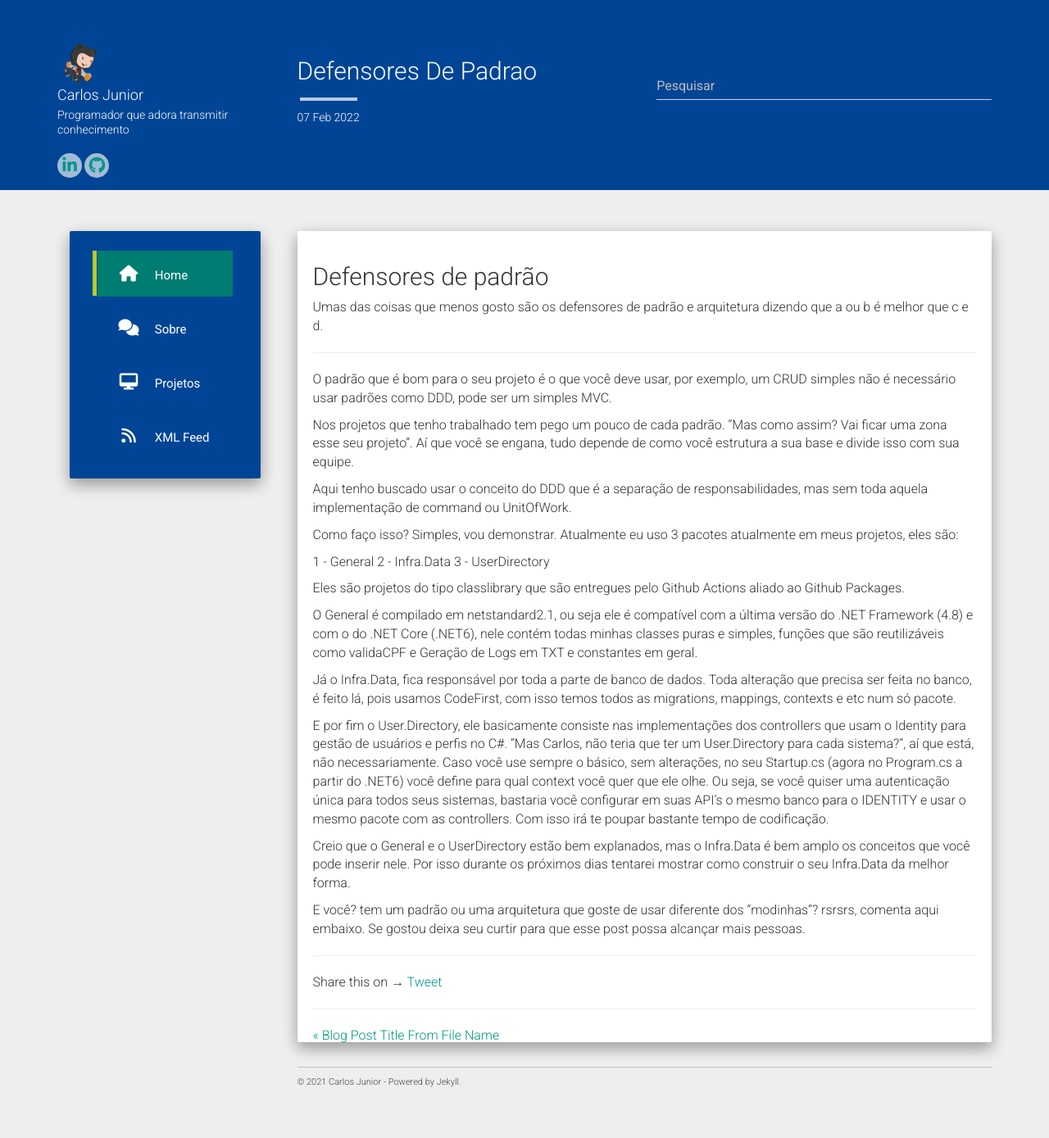
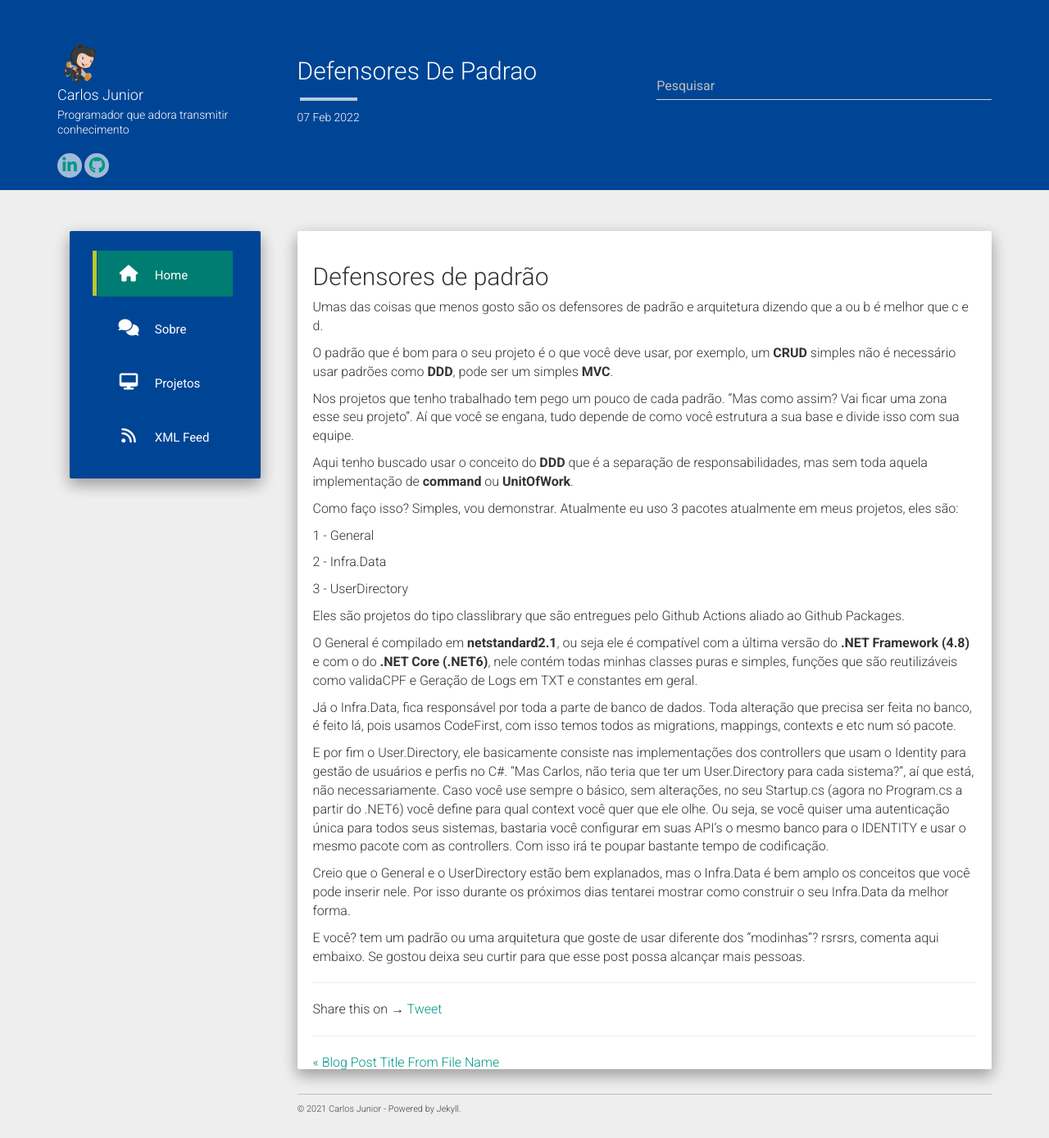
Before and after one commit to carlosdealmeida/carlosdealmeida.github.io, a Jekyll site: the page built from _posts/2022-02-07-defensores-de-padrao.md, in a window 1280 px wide. Shown: the whole page at 82% size. Built offline with Jekyll 4.4.1, drawn with Linux system fonts in a browser that asks for light colours; nearby versions of some CDN libraries; our own code applies the rules of GitHub Pages for plain Markdown files; comment, search, counter and statistics services are not loaded; before the commit the page ends 1356 px from its top, so only the background shows below that.

Commit message:
Acerto da formatação

```diff
--- a/_posts/2022-02-07-defensores-de-padrao.md
+++ b/_posts/2022-02-07-defensores-de-padrao.md
@@ -2,23 +2,23 @@
 
 Umas das coisas que menos gosto são os defensores de padrão e arquitetura dizendo que a ou b é melhor que c e d.
 
----
-
-O padrão que é bom para o seu projeto é o que você deve usar, por exemplo, um CRUD simples não é necessário usar padrões como DDD, pode ser um simples MVC.
+O padrão que é bom para o seu projeto é o que você deve usar, por exemplo, um **CRUD** simples não é necessário usar padrões como **DDD**, pode ser um simples **MVC**.
 
 Nos projetos que tenho trabalhado tem pego um pouco de cada padrão. "Mas como assim? Vai ficar uma zona esse seu projeto". Aí que você se engana, tudo depende de como você estrutura a sua base e divide isso com sua equipe.
 
-Aqui tenho buscado usar o conceito do DDD que é a separação de responsabilidades, mas sem toda aquela implementação de command ou UnitOfWork.
+Aqui tenho buscado usar o conceito do **DDD** que é a separação de responsabilidades, mas sem toda aquela implementação de **command** ou **UnitOfWork**.
 
 Como faço isso? Simples, vou demonstrar. Atualmente eu uso 3 pacotes atualmente em meus projetos, eles são:
 
 1 - General
+
 2 - Infra.Data
+
 3 - UserDirectory
 
 Eles são projetos do tipo classlibrary que são entregues pelo Github Actions aliado ao Github Packages.
 
-O General é compilado em netstandard2.1, ou seja ele é compatível com a última versão do .NET Framework (4.8) e com o do .NET Core (.NET6), nele contém todas minhas classes puras e simples, funções que são reutilizáveis como validaCPF e Geração de Logs em TXT e constantes em geral.
+O General é compilado em **netstandard2.1**, ou seja ele é compatível com a última versão do **.NET Framework (4.8)** e com o do **.NET Core (.NET6)**, nele contém todas minhas classes puras e simples, funções que são reutilizáveis como validaCPF e Geração de Logs em TXT e constantes em geral.
 
 Já o Infra.Data, fica responsável por toda a parte de banco de dados. Toda alteração que precisa ser feita no banco, é feito lá, pois usamos CodeFirst, com isso temos todos as migrations, mappings, contexts e etc num só pacote.
 
```
